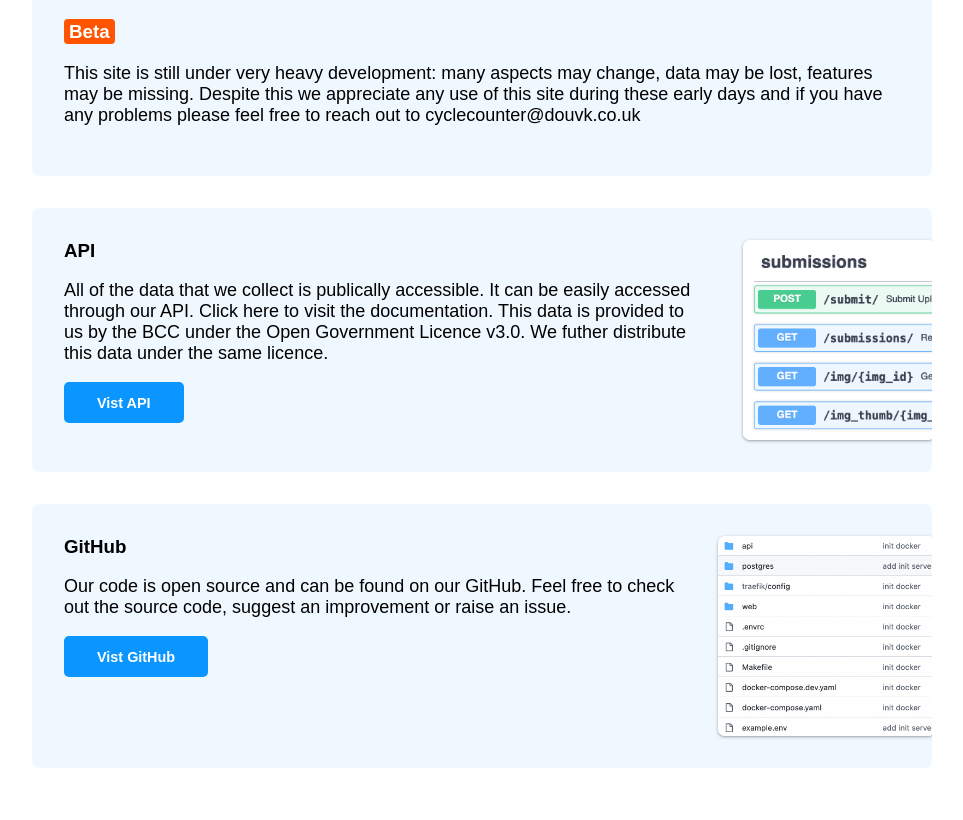
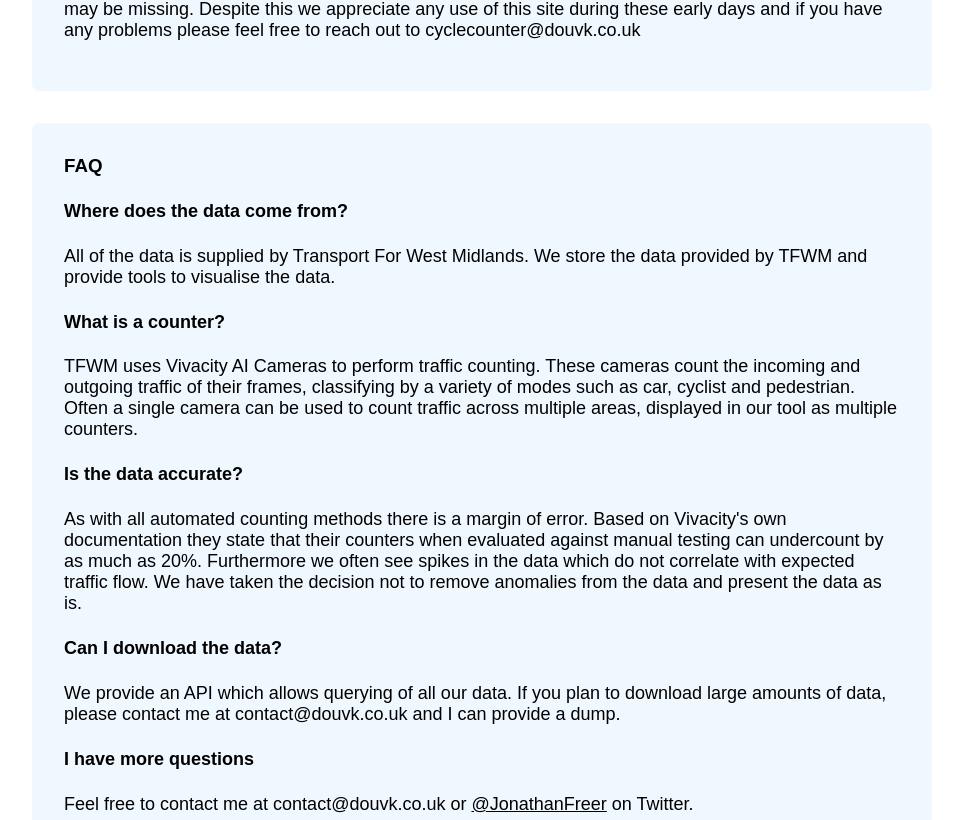
Before and after one commit to JonFreer/WMCycleData, a React (Vite) app in the folder web/: page /about in a window 1280 px wide. Shown: the part 620-1440 px from the top of the page, without its empty margins (158-1121 px from the left). Built offline with nearby package versions, Linux system fonts and the light colour scheme; no server answers.

Commit message:
update about page

```diff
--- a/web/src/css_modules/about.module.css
+++ b/web/src/css_modules/about.module.css
@@ -25,18 +25,35 @@
   padding-bottom: 32px !important;
 }
 
-.about_box_a {
-  cursor: pointer;
+
+
+.about_box_non_a {
+  /* cursor: pointer; */
   background-color: #f0f8ff;
   display: flex !important;
   border-radius: 7px;
-  text-decoration: none;
+  /* text-decoration: def; */
+  padding: 32px;
+  color: black;
+  overflow: hidden;
+}
+
+.about_box_non_a a{
+  text-decoration: underline;
+}
+
+.about_box_a {
+  /* cursor: pointer; */
+  background-color: #f0f8ff;
+  display: flex !important;
+  border-radius: 7px;
+  /* text-decoration: none; */
   padding: 32px;
   color: black;
   overflow: hidden;
 }
 .about_box_a:visited {
-  text-decoration: none;
+  /* text-decoration: none; */
 }
 
 .about_box_a:hover {
--- a/web/src/pages/about.tsx
+++ b/web/src/pages/about.tsx
@@ -7,7 +7,7 @@ function About() {
       {/* <h2 className={styles.subtitle}>Subtitle</h2> */}
       <div className={styles.about_box_holder}>
         <div className={styles.about_box}>
-          <a className={styles.about_box_a}>
+          {/* <a className={styles.about_box_a}> */}
             <div>
               <p className={styles.about_box_paragraph}>
                 Welcome to WMCycleData.com, a website dedicated to presenting
@@ -31,11 +31,11 @@ function About() {
                 West Midlands, one statistic at a time.
               </p>
             </div>
-          </a>
+          {/* </a> */}
         </div>
 
         <div className={styles.about_box}>
-          <a className={styles.about_box_a}>
+          <a className={styles.about_box_non_a}>
             <div>
               <h3 className={styles.about_box_heading}>
                 <div className={styles.beta}>Beta</div>
@@ -49,6 +49,36 @@ function About() {
               </p>
             </div>
           </a>
+        </div>
+
+        <div className={styles.about_box}>
+          <div className={styles.about_box_non_a}>
+            <div>
+              <h3 className={styles.about_box_heading}>
+                FAQ
+              </h3>
+              <p className={styles.about_box_paragraph}>
+                  <h4>Where does the data come from?</h4>
+                  All of the data is supplied by Transport For West Midlands. We store the data provided by TFWM and provide tools to visualise the data.
+
+                  <h4>What is a counter?</h4>
+                  TFWM uses Vivacity AI Cameras to perform traffic counting. These cameras count the incoming and outgoing traffic of their frames, classifying by a variety of modes such as car, cyclist and pedestrian.
+                  Often a single camera can be used to count traffic across multiple areas, displayed in our tool as multiple counters.
+
+                  <h4>Is the data accurate?</h4>
+                  As with all automated counting methods there is a margin of error. Based on Vivacity's own documentation they state that their counters when evaluated against manual testing can undercount by as much as 20%.
+                  Furthermore we often see spikes in the data which do not correlate with expected traffic flow. We have taken the decision not to remove anomalies from the data and present the data as is.
+
+                  <h4>Can I download the data?</h4>
+
+                  We provide an API which allows querying of all our data. If you plan to download large amounts of data, please contact me at contact@douvk.co.uk and I can provide a dump.
+
+                  <h4>I have more questions</h4>
+
+                  Feel free to contact me at contact@douvk.co.uk or <a href="https://twitter.com/JonathanFreer">@JonathanFreer</a> on Twitter.
+              </p>
+            </div>
+          </div>
         </div>
 
         <div className={styles.about_box}>
```
